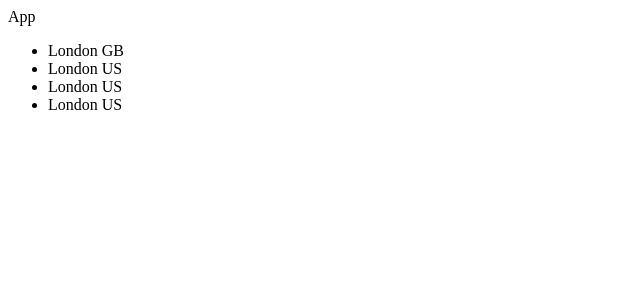
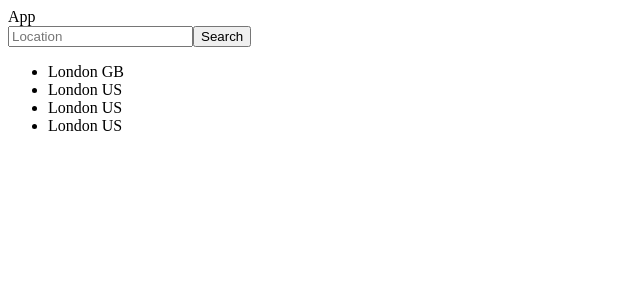
Before and after one commit to gibbok/react-redux-weather-app, a React app: page / in a window 1280 px wide. Shown: the top 300 px of the page, without its empty margins (0-640 px from the left). Built offline with nearby package versions, Linux system fonts and the light colour scheme.

Commit message:
Add locationFinderListContainer

```diff
--- a/package.json
+++ b/package.json
@@ -6,7 +6,7 @@
     "scripts": {
         "test": "standard",
         "format": "standard --fix",
-        "dev": "webpack-dev-server --config webpack.config.dev.js",
+        "start": "webpack-dev-server --config webpack.config.dev.js",
         "build": "webpack --config webpack.config.prod.js"
     },
     "repository": {
--- a/src/app/App.js
+++ b/src/app/App.js
@@ -1,10 +1,12 @@
 import React from 'react'
 import LocationFinderListContainer from '../locationFinder/locationFinderListContainer'
+import LocationFinderSearchContainer from '../locationFinder/locationFinderSearchContainer'
 
 const App = () => (
   <div>
-        App
-        <LocationFinderListContainer />
+    App
+    <LocationFinderSearchContainer />
+    <LocationFinderListContainer />
   </div>
 )
 
--- a/src/locationFinder/location.js
+++ b/src/locationFinder/location.js
@@ -1,3 +1,5 @@
+import React from 'react'
+
 const Location = ({onClick, name, country}) => (
   <li onClick={onClick}>
     {name} {country}
--- a/src/locationFinder/locationFinderList.js
+++ b/src/locationFinder/locationFinderList.js
@@ -1,3 +1,4 @@
+import React from 'react'
 import Location from './Location'
 
 const LocationFinderList = ({ locations, onLocationClick }) => (
--- a/src/locationFinder/locationFinderListContainer.js
+++ b/src/locationFinder/locationFinderListContainer.js
@@ -20,9 +20,9 @@ const mapDispatchToProps = (dispatch) => {
   }
 }
 
-const VisibleTodoList = connect(
+const LocationFinderListContainer = connect(
     mapStateToProps,
     mapDispatchToProps
 )(LocationFinderList)
 
-export default VisibleTodoList
+export default LocationFinderListContainer
--- /dev/null
+++ b/src/locationFinder/locationFinderSearch.js
@@ -0,0 +1,11 @@
+import React from 'react'
+
+const LocationFinderSearch = ({ locations, onLocationClick }) => (
+  <form>
+    <input type='text' name='name' placeholder='Location' />
+    <input type='submit' value='Search' onClick={() => onLocationSearchClick()}
+    />
+  </form>
+)
+
+export default LocationFinderSearch
--- /dev/null
+++ b/src/locationFinder/locationFinderSearchContainer.js
@@ -0,0 +1,22 @@
+import { connect } from 'react-redux'
+import LocationFinderSearch from './locationFinderSearch'
+
+// const mapStateToProps = (state) => {
+//   return {
+//   }
+// }
+
+const mapDispatchToProps = (dispatch) => {
+  return {
+    onLocationSearchClick: () => {
+      console.log('click search')
+    }
+  }
+}
+
+const LocationFinderSearchContainer = connect(
+    // mapStateToProps,
+    mapDispatchToProps
+)(LocationFinderSearch)
+
+export default LocationFinderSearchContainer
```
Also changed, not shown: doc/todo.md (+5 -0 lines), 1 other file (tests, documents, lock files or other folders).
